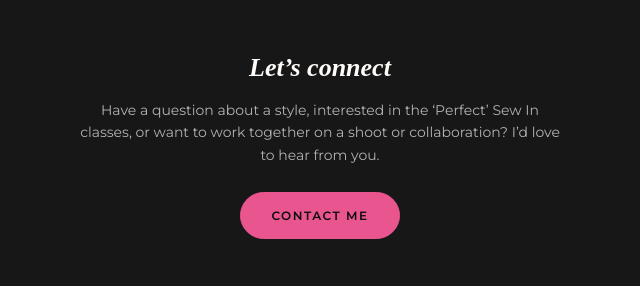
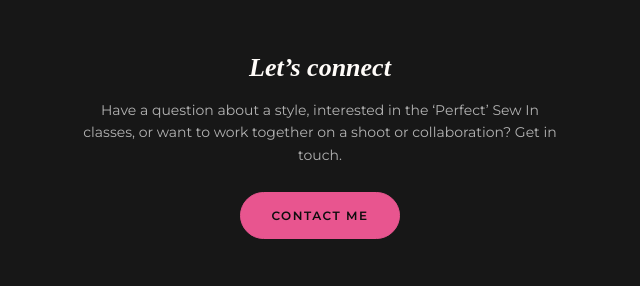
Before and after one commit to llilzizl/les-braid-it-booking, a plain HTML site: page index.html in a window 1280 px wide. Shown: the part 1824-2110 px from the top of the page, 320-960 px from the left. Drawn offline with Linux system fonts and the light colour scheme; a web font is replaced by a local one.

Commit message:
fix: update call-to-action text for clarity

```diff
--- a/index.html
+++ b/index.html
@@ -92,7 +92,7 @@
 
     <section class="cta-strip">
       <h2>Let&rsquo;s connect</h2>
-      <p>Have a question about a style, interested in the &lsquo;Perfect&rsquo; Sew In classes, or want to work together on a shoot or collaboration? I&rsquo;d love to hear from you.</p>
+      <p>Have a question about a style, interested in the &lsquo;Perfect&rsquo; Sew In classes, or want to work together on a shoot or collaboration? Get in touch.</p>
       <a href="contact.html" class="btn-primary">Contact me</a>
     </section>
 
```
